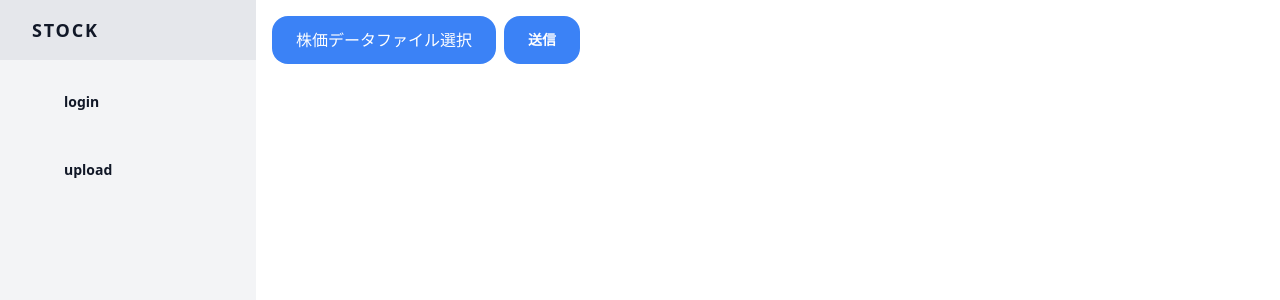
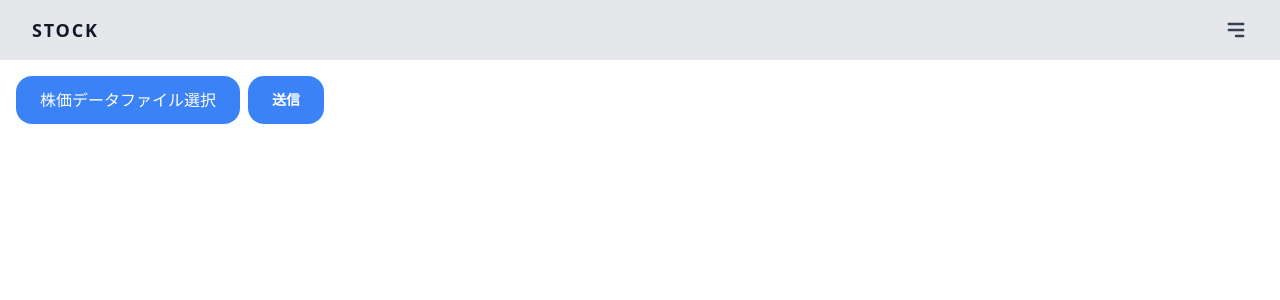
Before and after one commit to Soiya-kun/stockAppFrontend, a Nuxt app in the folder app/: page /setting in a window 1280 px wide. Shown: the top 300 px of the page. Built offline with nearby package versions, Linux system fonts and the light colour scheme.

Commit message:
ナビは常に上に

```diff
--- a/app/layouts/default.vue
+++ b/app/layouts/default.vue
@@ -1,19 +1,19 @@
 <template>
-  <div class="lg:flex flex-col lg:flex-row h-screen">
-    <div class="lg:flex flex-col lg:flex-row lg:min-h-screen lg:w-max w-full">
-      <div class="flex flex-col w-full lg:w-64 text-gray-700 bg-gray-200 dark-mode:text-gray-200 dark-mode:bg-gray-800 flex-shrink-0">
+  <div class="h-screen">
+    <div class="w-full">
+      <div class="flex flex-col w-full text-gray-700 bg-gray-200 dark-mode:text-gray-200 dark-mode:bg-gray-800 flex-shrink-0">
         <div class="flex-shrink-0 px-8 py-4 flex flex-row items-center justify-between">
           <NuxtLink to="/" class="text-lg font-semibold tracking-widest text-gray-900 uppercase rounded-lg">
             Stock
           </NuxtLink>
-          <button class="rounded-lg lg:hidden rounded-lg focus:outline-none focus:shadow-outline" @click="$data.isNavOpened = !$data.isNavOpened">
+          <button class="rounded-lg rounded-lg focus:outline-none focus:shadow-outline" @click="$data.isNavOpened = !$data.isNavOpened">
             <svg fill="currentColor" viewBox="0 0 20 20" class="w-6 h-6">
               <path v-show="!$data.isNavOpened" fill-rule="evenodd" d="M3 5a1 1 0 011-1h12a1 1 0 110 2H4a1 1 0 01-1-1zM3 10a1 1 0 011-1h12a1 1 0 110 2H4a1 1 0 01-1-1zM9 15a1 1 0 011-1h6a1 1 0 110 2h-6a1 1 0 01-1-1z" clip-rule="evenodd" />
               <path v-show="$data.isNavOpened" fill-rule="evenodd" d="M4.293 4.293a1 1 0 011.414 0L10 8.586l4.293-4.293a1 1 0 111.414 1.414L11.414 10l4.293 4.293a1 1 0 01-1.414 1.414L10 11.414l-4.293 4.293a1 1 0 01-1.414-1.414L8.586 10 4.293 5.707a1 1 0 010-1.414z" clip-rule="evenodd" />
             </svg>
           </button>
         </div>
-        <nav :class="{'block': $data.isNavOpened, 'hidden': !$data.isNavOpened}" class="flex-grow lg:block px-4 pb-4 lg:pb-0 lg:overflow-y-auto bg-gray-100">
+        <nav :class="{'block': $data.isNavOpened, 'hidden': !$data.isNavOpened}" class="flex-grow px-4 pb-4 bg-gray-100">
           <div
             class="flex justify-between items-center block px-4 py-2 mt-2 text-sm font-semibold text-gray-900 bg-transparent rounded-lg hover:text-gray-900 focus:text-gray-900 hover:bg-gray-200 focus:bg-gray-200 focus:outline-none focus:shadow-outline cursor-pointer items-center"
             @click="$data.isLoginOpened=true"
```
